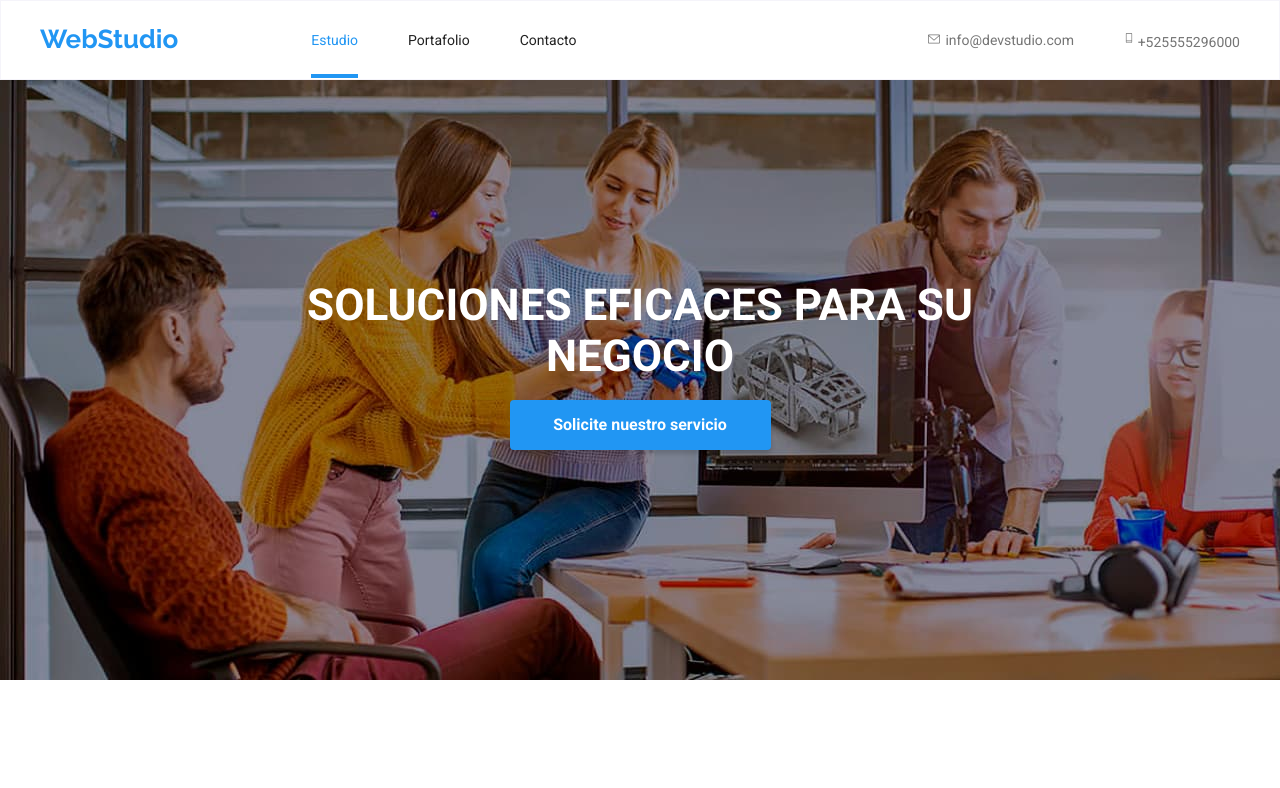
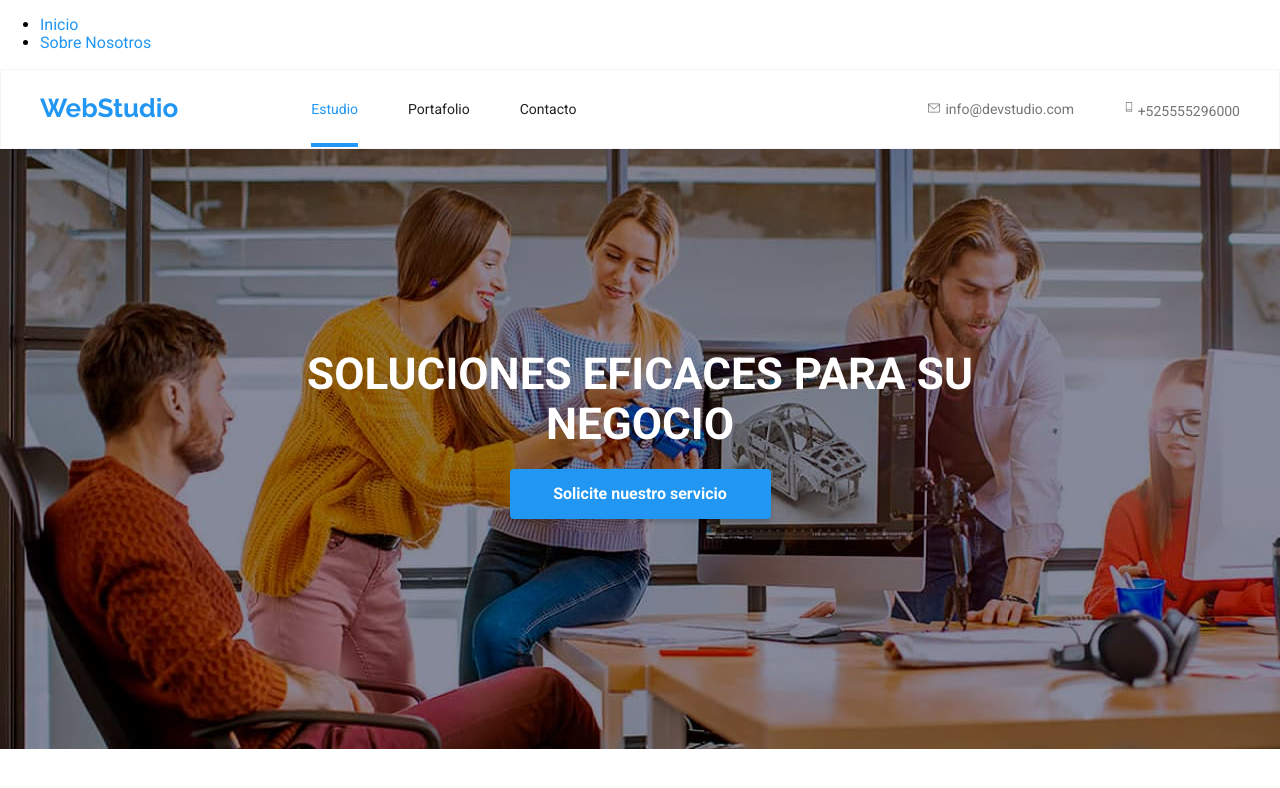
Before and after one commit to JenniGomez04/WebStudio2, a plain HTML site: page index.html in a window 1280 px wide. Shown: the top 788 px of the page. Drawn offline with nearby package versions, Linux system fonts and the light colour scheme.

Commit message:
Se agregó menú de navegación sin enlace a contacto

```diff
--- a/index.html
+++ b/index.html
@@ -22,6 +22,12 @@
   <!-- Encabezado de la Web apartir de aqui / Sección backdrop es de pop-up-->
 
   <body>
+      <nav>
+        <ul>
+          <li><a href="index.html">Inicio</a></li>
+          <li><a href="about.html">Sobre Nosotros</a></li>
+        </ul>
+      </nav>
     <section class="backdrop is-hidden" data-modal>
       <div class="modal" style="padding: 8px">
         <div style="width: 100%; display: flex; justify-content: flex-end">
```
